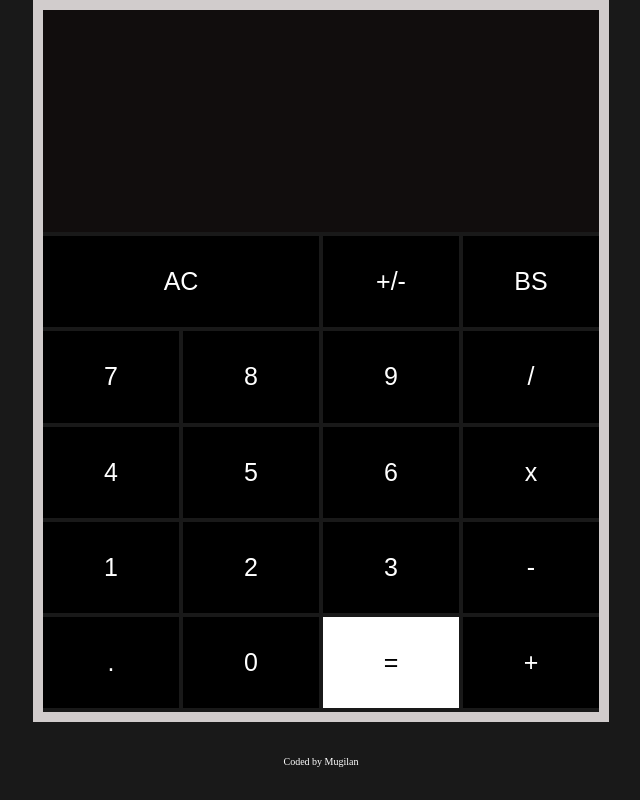
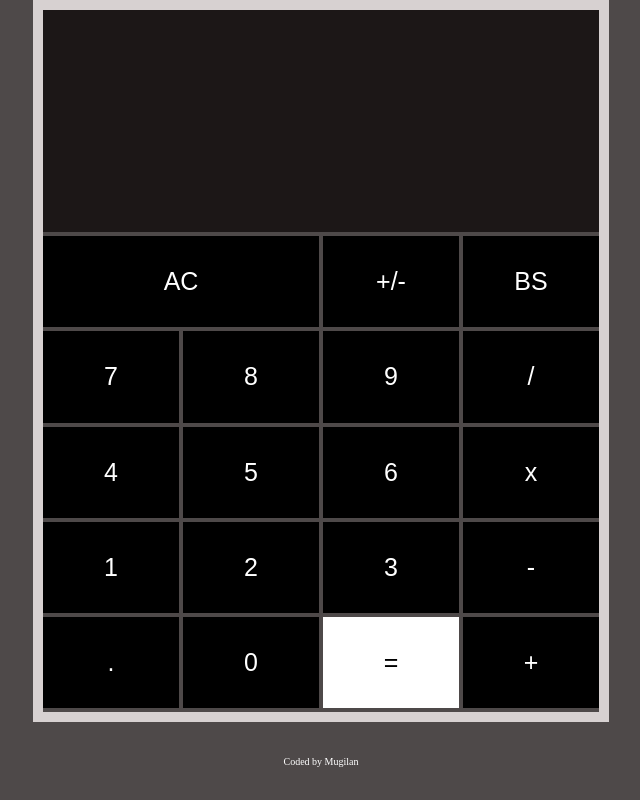
Before and after one commit to Mugilan-Codes/calculator, a plain HTML site: page index.html in a window 1280 px wide. Shown: the whole page, without its empty margins (319-959 px from the left). Drawn offline with Linux system fonts and the light colour scheme.

Commit message:
Update README.md

```diff
--- a/css/style.css
+++ b/css/style.css
@@ -1,6 +1,6 @@
 /* mobile portrait: less than 640px */
 html {
-  background: rgba(0, 0, 0, 0.9);
+  background: rgba(59, 54, 54, 0.9);
   color: white;
 }
 
```
Also changed, not shown: 1 other file.
